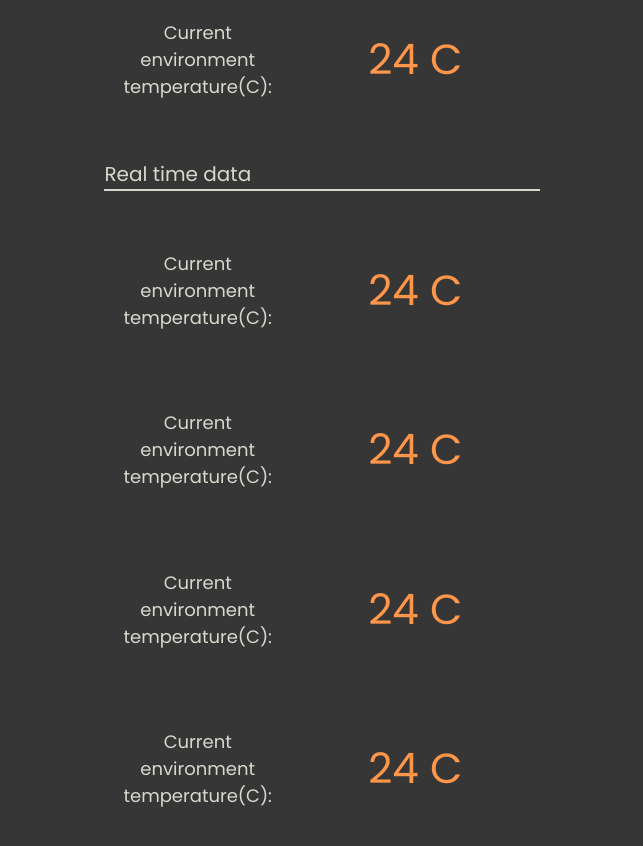
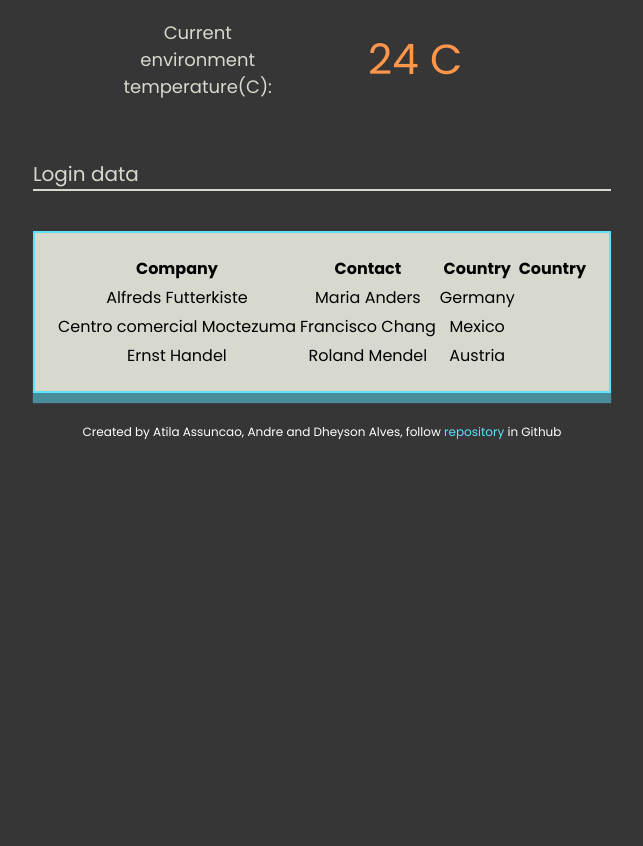
Before and after one commit to Dheyson/interstellar-DHT11-sensor, a React (Create React App) app in the folder frontend/web/: page / in a window 1280 px wide. Shown: the part 840-1686 px from the top of the page, without its empty margins (318-961 px from the left). After the commit the page ends 1291 px from the top, so only its background shows below. Built offline with nearby package versions, Linux system fonts and the light colour scheme.

Commit message:
feat: Create more components

```diff
--- /dev/null
+++ b/frontend/web/src/components/Footer/index.js
@@ -0,0 +1,15 @@
+import React from 'react';
+
+import * as S from './styles';
+
+const Footer = () => {
+	return (
+		<S.Container>
+			<S.Text>
+				Created by Atila Assuncao, Andre and Dheyson Alves, follow <S.LinkStyle>repository</S.LinkStyle> in Github
+			</S.Text>
+		</S.Container>
+	);
+}
+
+export default Footer;
--- /dev/null
+++ b/frontend/web/src/components/Footer/styles.js
@@ -0,0 +1,30 @@
+import styled from 'styled-components';
+
+export const Container = styled.div`
+
+`;
+
+export const Text = styled.h2`
+	font-family: Poppins;
+	font-style: normal;
+	font-weight: normal;
+	font-size: 12px;
+	line-height: 18px;
+	text-align: center;
+	color: #FFFFFF;
+
+	@media (min-width: 1440px) {
+    font-size: 16px;
+		line-height: 24px;
+  }
+`;
+
+export const LinkStyle = styled.a`
+	font-family: Poppins;
+	font-style: normal;
+	font-weight: normal;
+	color:#5AE3FF;
+	&:hover {
+		color: #FF9649;
+	}
+`
--- a/frontend/web/src/components/Header/styled.js
+++ b/frontend/web/src/components/Header/styled.js
@@ -3,14 +3,16 @@ import styled from 'styled-components';
 export const HeadContainer = styled.header`
 	display: flex;
 	justify-content: space-around;
-	background-color: #C4C4C4;
+	background-color: #FF9649;
 	align-items: center;
+	box-sizing: border-box;
+	box-shadow: 0px 10px 1px rgba(90, 227, 255, 0.5);
 `;
 
 export const Title = styled.h2`
 	font-family: Poppins;
 	font-style: normal;
-	font-weight: normal;
+	font-weight: bold;
 	font-size: 24px;
 	line-height: 36px;
 	color: #04052E;
@@ -24,12 +26,13 @@ export const Title = styled.h2`
 export const Subtitle = styled.h2`
 	font-family: Poppins;
 	font-style: normal;
-	font-weight: normal;
+	font-weight: bold;
 	font-size: 12px;
 	line-height: 18px;
 	color: #04052E;
 	padding-right: 20px;
 	padding-left: 20px;
+	text-transform: uppercase;
 
 @media (min-width: 1440px) {
     font-size: 16px;
@@ -40,8 +43,8 @@ export const Subtitle = styled.h2`
 export const SpanInfo = styled.span`
 	font-family: Poppins;
 	font-style: normal;
-	font-weight: normal;
-	font-size: 12px;
+	font-weight: bold;
+	font-size: 16px;
 	line-height: 18px;
 	/* identical to box height */
 	color: #00FF19;
--- /dev/null
+++ b/frontend/web/src/components/LogData/index.js
@@ -0,0 +1,39 @@
+import React from 'react';
+
+import * as S from './styles';
+
+
+const RealTimeData = () => {
+	return (
+		<S.Container>
+			<S.Title>
+				Login data
+			</S.Title>
+			<S.Table>
+				<tr>
+					<th>Company</th>
+					<th>Contact</th>
+					<th>Country</th>
+					<th>Country</th>
+				</tr>
+				<tr>
+					<td>Alfreds Futterkiste</td>
+					<td>Maria Anders</td>
+					<td>Germany</td>
+				</tr>
+				<tr>
+					<td>Centro comercial Moctezuma</td>
+					<td>Francisco Chang</td>
+					<td>Mexico</td>
+				</tr>
+				<tr>
+					<td>Ernst Handel</td>
+					<td>Roland Mendel</td>
+					<td>Austria</td>
+				</tr>
+			</S.Table>
+		</S.Container>
+	);
+}
+
+export default RealTimeData;
--- /dev/null
+++ b/frontend/web/src/components/LogData/styles.js
@@ -0,0 +1,40 @@
+import styled from 'styled-components';
+
+
+export const Container = styled.div`
+	display: flex;
+	flex-direction: column;
+	justify-content: space-between;
+
+		@media (min-width: 1440px) {
+		flex-direction: column;
+		justify-content: space-between;
+	}
+`;
+
+export const Title = styled.h1`
+	font-family: Poppins;
+	font-style: normal;
+	font-weight: normal;
+	font-size: 20px;
+	line-height: 30px;
+	color: #D7D9CE;
+	border-bottom: 2px solid #D7D9CE;
+	text-align: start;
+	margin: 20px;
+
+	@media (min-width: 1440px) {
+    font-size: 40px;
+		line-height: 60px;
+	}
+
+`;
+
+export const Table = styled.table`
+	background: #D7D9CE;
+	border: 2px solid #5AE3FF;
+	box-sizing: border-box;
+	box-shadow: 0px 10px 1px rgba(90, 227, 255, 0.5);
+	padding: 20px;
+	margin: 20px;
+`;
--- a/frontend/web/src/components/Main/index.js
+++ b/frontend/web/src/components/Main/index.js
@@ -2,6 +2,7 @@ import React from 'react';
 
 import * as S from './styles';
 import RealTime from '../RealTimeData';
+import LogData from '../LogData';
 
 const Main = () => {
 	return (
@@ -11,7 +12,7 @@ const Main = () => {
 			</S.Title>
 			<S.WrapperData>
 				<RealTime/>
-				<RealTime/>
+				<LogData/>
 			</S.WrapperData>
 		</S.MainContainer>
 	);
--- a/frontend/web/src/pages/App.js
+++ b/frontend/web/src/pages/App.js
@@ -3,12 +3,14 @@ import './App.css';
 
 import Header from '../components/Header';
 import Main from '../components/Main';
+import Footer from '../components/Footer';
 
 function App() {
   return (
     <div className="App">
       <Header />
 			<Main />
+			<Footer/>
     </div>
   );
 }
```
Also changed, not shown: frontend/web/src/assets/weather.svg (added).
